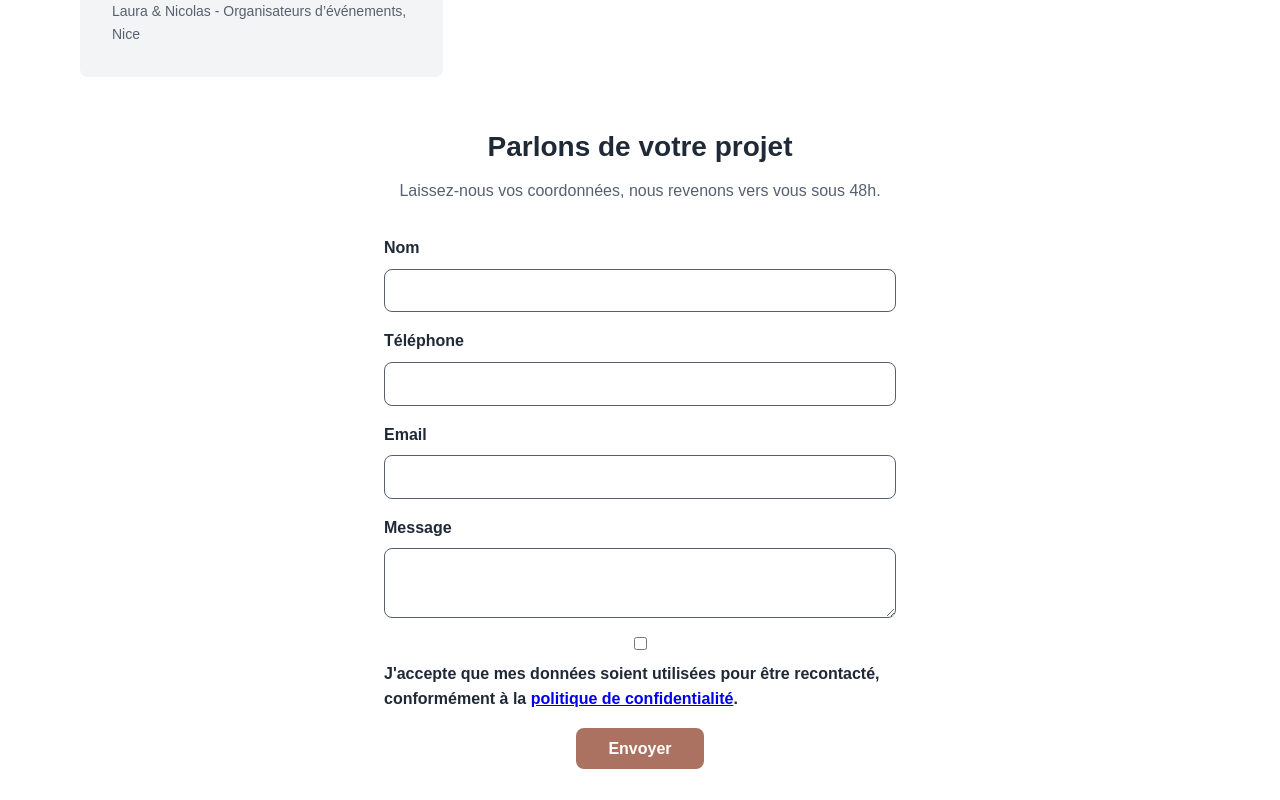
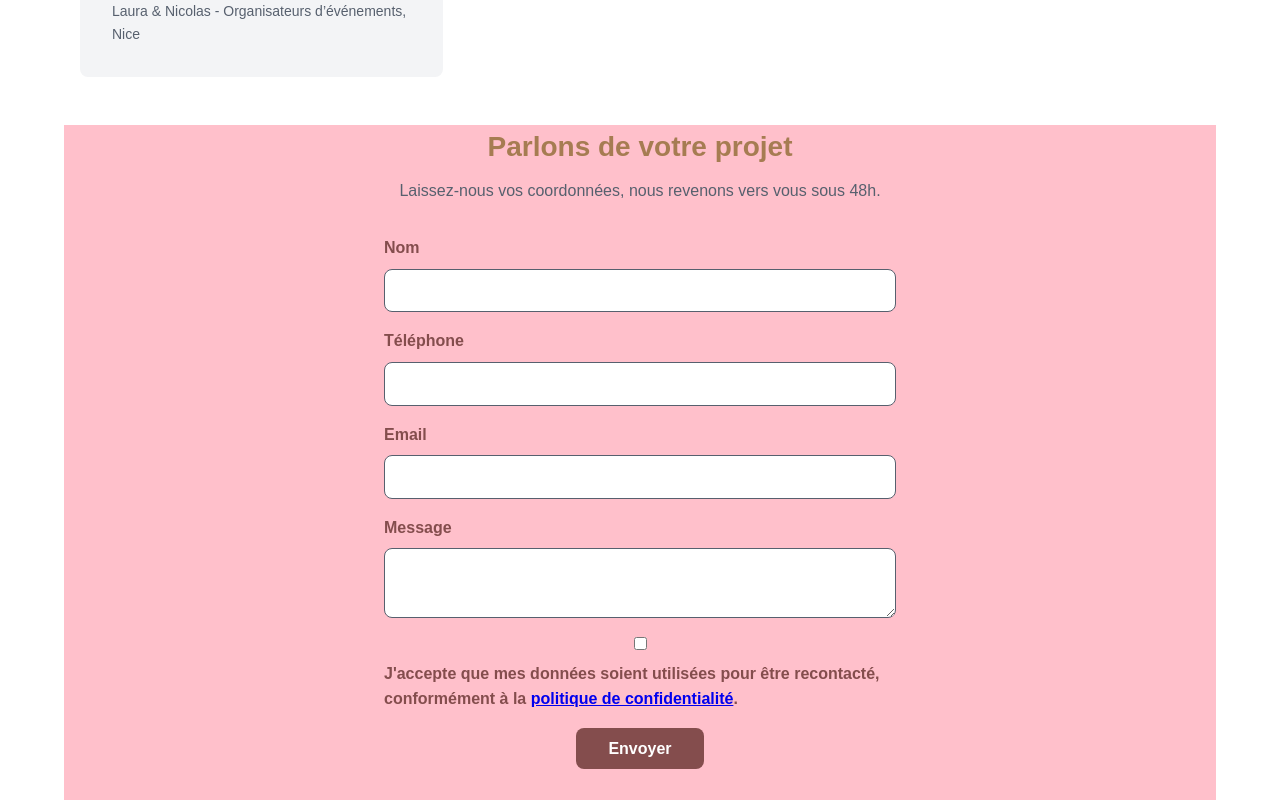
Before and after one commit to jorge-santoss/landingpage-clara, a Next.js app: page / in a window 1280 px wide. Shown: the part 2840-3640 px from the top of the page. Built offline with nearby package versions, Linux system fonts and the light colour scheme; a web font is replaced by a local one.

Commit message:
Ajustements CSS ContactForm et CtaSection

```diff
--- a/components/ContactForm/ContactForm.module.css
+++ b/components/ContactForm/ContactForm.module.css
@@ -11,6 +11,7 @@
 
 .field label {
     font-weight: 600;
+    color: #844D4D;
 }
 
 .field input {
@@ -49,7 +50,7 @@
 .submit {
     margin-inline: auto;
     justify-self: start;
-    background: var(--color-primary);
+    background: #844D4D;
     color: #fff;
     border: none;
     padding: var(--space-sm) var(--space-lg);
--- a/components/CtaSection/CtaSection.module.css
+++ b/components/CtaSection/CtaSection.module.css
@@ -3,11 +3,13 @@
     flex-direction: column;
     align-items: center;
     padding-bottom: var(--space-xl);
+    background-color: pink;
 }
 
 .title {
     font-size: var(--text-xl);
     margin-block-end: var(--space-sm);
+    color: #A67C52;
 }
 
 .intro {
```
